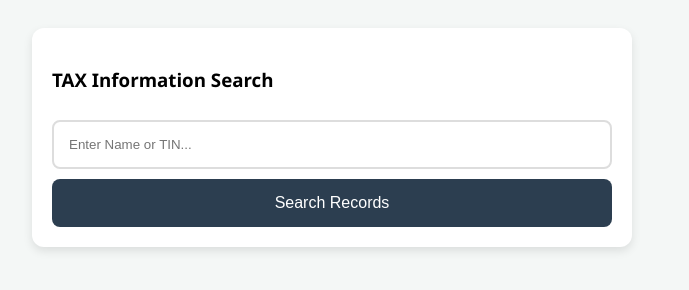
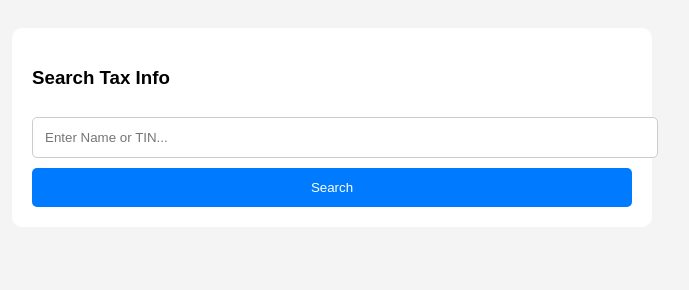
Before and after one commit to allentanvir/tax-search, a plain HTML site: page index.html in a window 1280 px wide. Shown: the whole page, without its empty margins (308-997 px from the left). Drawn offline with Linux system fonts and the light colour scheme.

Commit message:
Update index.html

```diff
--- a/index.html
+++ b/index.html
@@ -2,32 +2,29 @@
 <html>
 <head>
     <meta charset="UTF-8">
-    <meta name="viewport" content="width=device-width, initial-scale=1.0">
     <style>
-        body { font-family: 'Segoe UI', sans-serif; background: #f4f7f6; padding: 20px; }
-        .container { max-width: 600px; margin: auto; }
-        .box { background: white; padding: 20px; border-radius: 12px; box-shadow: 0 4px 10px rgba(0,0,0,0.1); }
-        input { width: 100%; padding: 15px; margin: 10px 0; border: 2px solid #ddd; border-radius: 8px; box-sizing: border-box; }
-        .btn { width: 100%; padding: 15px; background: #2c3e50; color: white; border: none; border-radius: 8px; cursor: pointer; font-size: 16px; }
-        .res-card { background: white; padding: 15px; border-left: 6px solid #27ae60; margin-top: 15px; border-radius: 6px; box-shadow: 0 2px 4px rgba(0,0,0,0.1); }
-        .row { display: flex; padding: 5px 0; border-bottom: 1px solid #f9f9f9; }
-        .lbl { font-weight: bold; width: 40%; color: #555; }
-        .val { width: 60%; color: #000; }
+        body { font-family: sans-serif; padding: 20px; background: #f4f4f4; }
+        .box { max-width: 600px; margin: auto; background: white; padding: 20px; border-radius: 10px; }
+        input { width: 100%; padding: 12px; margin: 10px 0; border: 1px solid #ccc; border-radius: 5px; }
+        .btn { width: 100%; padding: 12px; background: #007bff; color: white; border: none; border-radius: 5px; cursor: pointer; }
+        .res-card { background: white; padding: 15px; margin-top: 15px; border-left: 5px solid #28a745; border-radius: 5px; box-shadow: 0 2px 4px rgba(0,0,0,0.1); }
     </style>
 </head>
 <body>
-
-<div class="container">
-    <div class="box">
-        <h3>TAX Information Search</h3>
-        <input type="text" id="s" placeholder="Enter Name or TIN...">
-        <button class="btn" onclick="search()">Search Records</button>
-    </div>
+<div class="box">
+    <h3>Search Tax Info</h3>
+    <input type="text" id="s" placeholder="Enter Name or TIN...">
+    <button class="btn" onclick="search()">Search</button>
     <div id="res"></div>
 </div>
 
 <script>
-    const URL = "https://script.google.com/macros/s/AKfycbwpLfb0vP4Q_58yyPpw5u8IMpPGF_wBNwEZahD3Y3pTSbMxah16sxje2d2JXxVqa59mlA/exec";
+    // আপনার Airtable এর তথ্য
+    const BASE_ID = 'appiCd1uhxd82eZDX';
+    const TABLE_NAME = 'Tax Records';
+    const API_TOKEN = 'আপনার_PAT_টোকেনটি_এখানে_বসাবেন'; // এখানটা ঠিক করুন
+
+    const URL = `https://api.airtable.com/v0/${BASE_ID}/${encodeURIComponent(TABLE_NAME)}`;
 
     function search() {
         let q = document.getElementById("s").value.trim().toLowerCase();
@@ -35,32 +32,28 @@
 
         document.getElementById("res").innerHTML = "Searching...";
 
-        fetch(URL).then(res => res.json()).then(data => {
-            let headers = data[0]; // প্রথম সারি হেডার হিসেবে নিল
-            let rows = data.slice(1); // বাকি সব ডাটা সারি
+        fetch(URL, {
+            headers: { Authorization: `Bearer ${API_TOKEN}` }
+        })
+        .then(res => res.json())
+        .then(data => {
+            let filtered = data.records.filter(r =>
+                String(r.fields['Assesee Name']).toLowerCase().includes(q) ||
+                String(r.fields['Tin']).includes(q)
+            );
 
-            // ফিল্টার লজিক: কলাম ২ (Name) এবং কলাম ৩ (TIN) এ সার্চ হবে
-            let filtered = rows.filter(r => {
-                let name = String(r[1]).toLowerCase();
-                let tin = String(r[2]).toLowerCase();
-                return name.includes(q) || tin.includes(q);
-            });
-
-            if(filtered.length === 0) {
-                document.getElementById("res").innerHTML = "No matching record found.";
-                return;
-            }
-
-            let html = "";
+            let html = filtered.length ? "" : "No result found.";
             filtered.forEach(r => {
-                html += "<div class='res-card'>";
-                // অটোমেটিক সব কলাম লুপের মাধ্যমে দেখাবে
-                r.forEach((val, i) => {
-                    html += `<div class='row'><span class='lbl'>${headers[i]}:</span><span class='val'>${val}</span></div>`;
-                });
-                html += "</div>";
+                html += `<div class='res-card'>
+                    <b>Name:</b> ${r.fields['Assesee Name'] || 'N/A'}<br>
+                    <b>TIN:</b> ${r.fields['Tin'] || 'N/A'}<br>
+                    <b>Mobile:</b> ${r.fields['Mobail No'] || 'N/A'}<br>
+                    <b>Address:</b> ${r.fields['Address'] || 'N/A'}
+                </div>`;
             });
             document.getElementById("res").innerHTML = html;
+        }).catch(err => {
+            document.getElementById("res").innerHTML = "Error: Please check your API Token.";
         });
     }
 </script>
```
